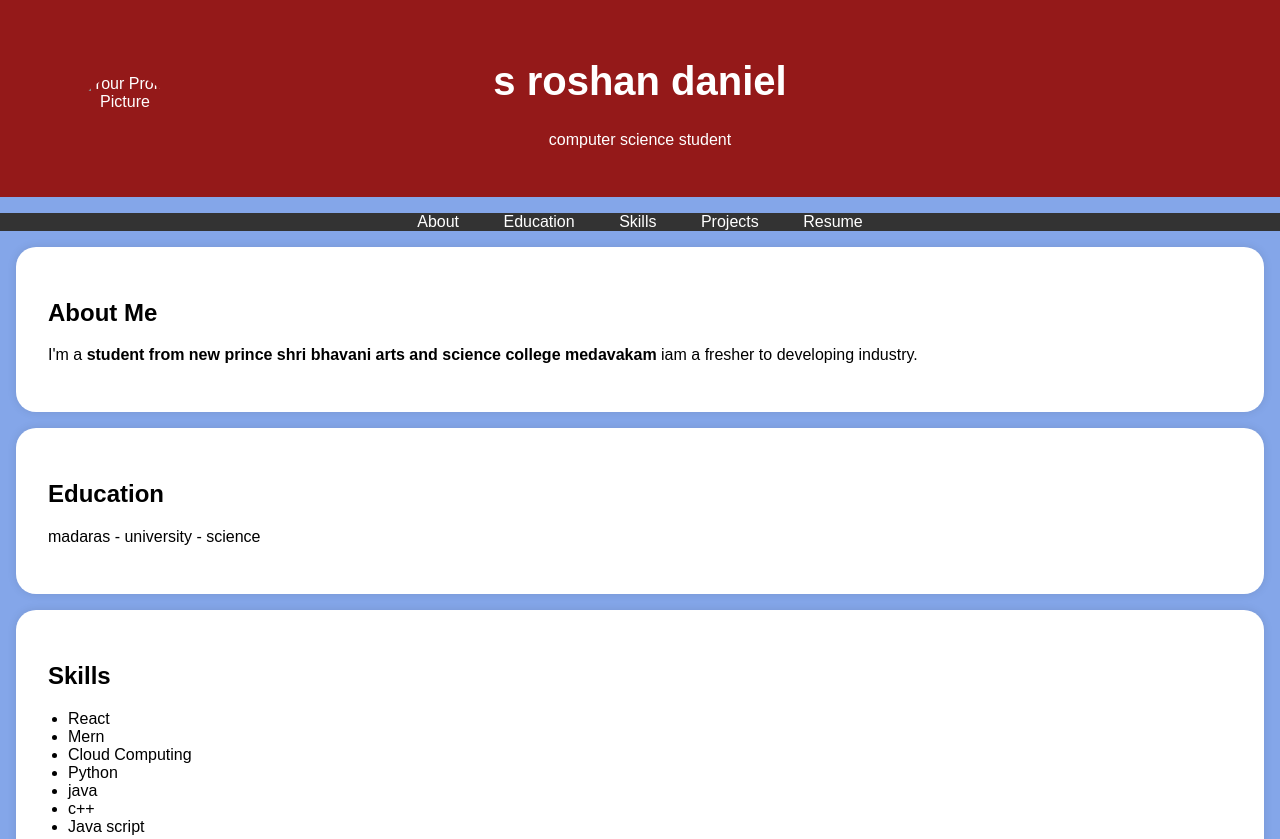
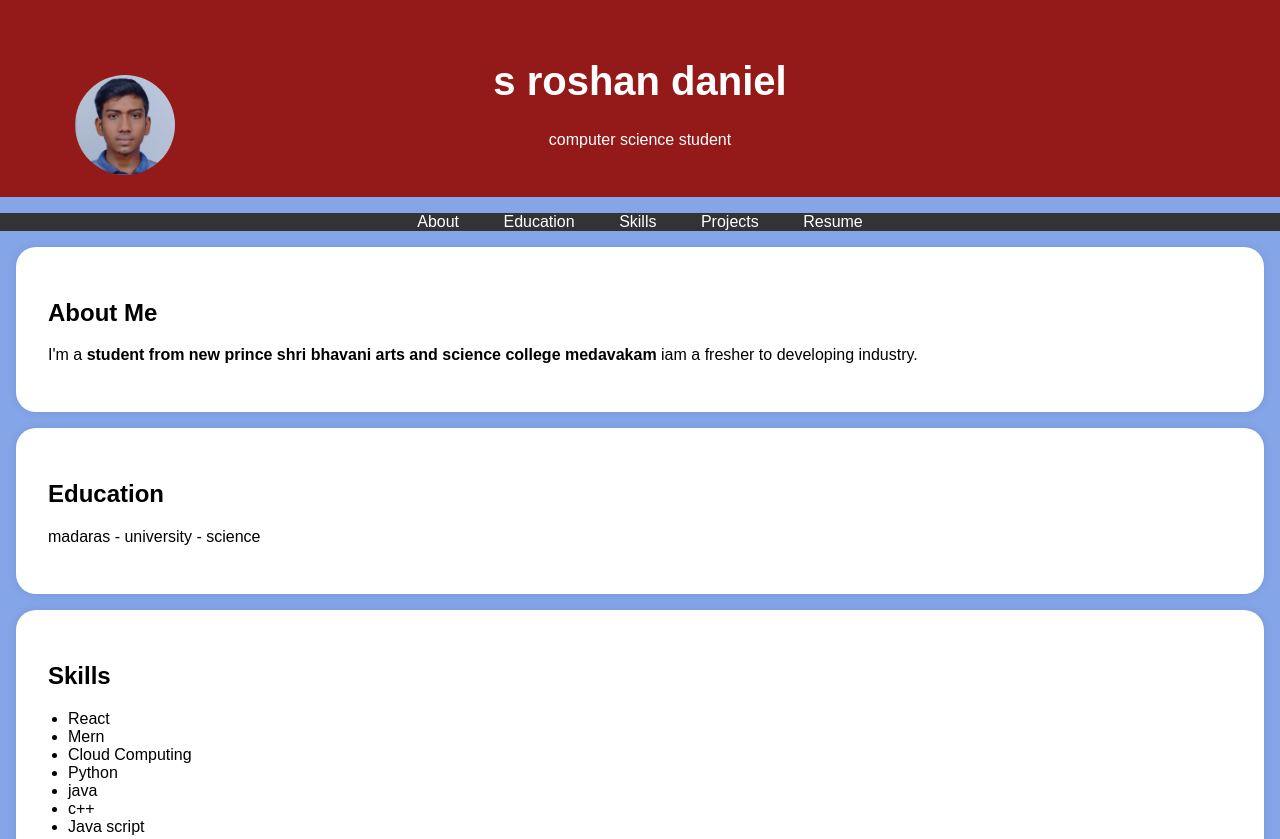
Before and after one commit to roshan022006/Roshan-Daniel-tortfolio, a plain HTML site: page index.html in a window 1280 px wide. Shown: the top 839 px of the page. Drawn offline with Linux system fonts and the light colour scheme.

Commit message:
Update index.html

```diff
--- a/index.html
+++ b/index.html
@@ -95,7 +95,7 @@
     <header>
         <div class="header-content">
             <!-- Add your profile picture here -->
-            <img src=".jpg" alt="Your Profile Picture" class="profile-picture">
+            <img src="IMG-20250325-WA0000.jpg" alt="Your Profile Picture" class="profile-picture">
             <h1>s roshan daniel</h1>
             <p>computer science student</p>
         </div>
```
